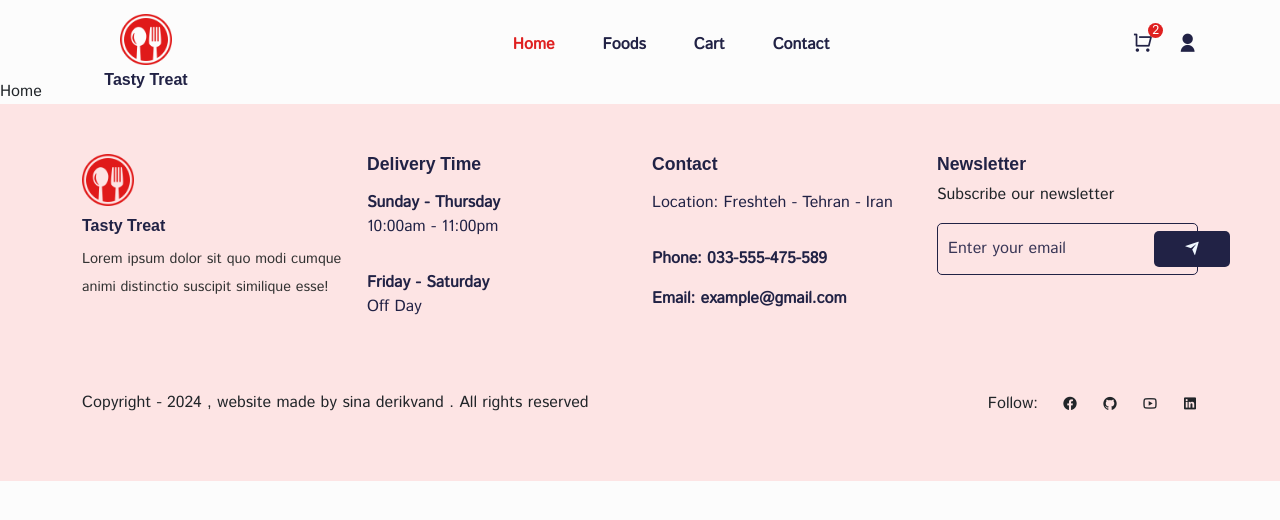
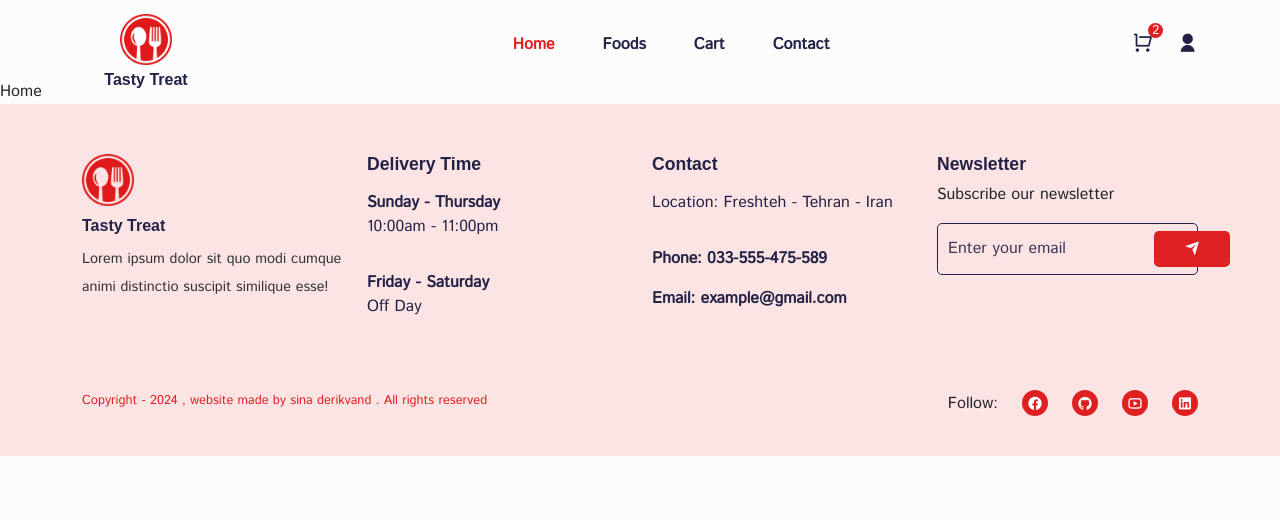
Before and after one commit to sinakoushkii/food-delivery-website, a React app: page /home in a window 1280 px wide. Shown: the top 520 px of the page. Built offline with nearby package versions, Linux system fonts and the light colour scheme; the HTML template or start-up script is replaced by a standard one; a web font is replaced by a local one.

Commit message:
feat: footer bugs fixed

```diff
--- a/src/components/Footer/Footer.jsx
+++ b/src/components/Footer/Footer.jsx
@@ -54,7 +54,7 @@
         </Row>
         <Row className='mt-5'>
           <Col lg='6' md='6'>
-            <p>Copyright - 2024 , website made by sina derikvand . All rights reserved</p>
+            <p className='copyright__text'>Copyright - 2024 , website made by sina derikvand . All rights reserved</p>
           </Col>
           <Col lg='6' md='6'>
             <div className='social__links d-flex align-items-center justify-content-end gap-4'>
--- a/src/styles/footer.css
+++ b/src/styles/footer.css
@@ -1,5 +1,6 @@
 .footer {
-    padding: 50px 0px;
+    padding-top: 50px;
+    padding-bottom: 30px;
     background: #fde4e4;
 }
 
@@ -53,7 +54,7 @@
     outline: none;
 }
 .newsletter span{
-    background: #212245;
+    background: #df2020;
     padding: 5px 30px;
     border-radius: 5px;
 }
@@ -66,3 +67,13 @@
 .newsletter input::placeholder{
     color: #212245e4;
 }
+.social__links span i{
+    padding: 5px;
+    background: #df2020;
+    color: #fff;
+    border-radius: 50%;
+}
+.copyright__text{
+    font-size: 0.8rem;
+    color: #df2020;
+}
```
